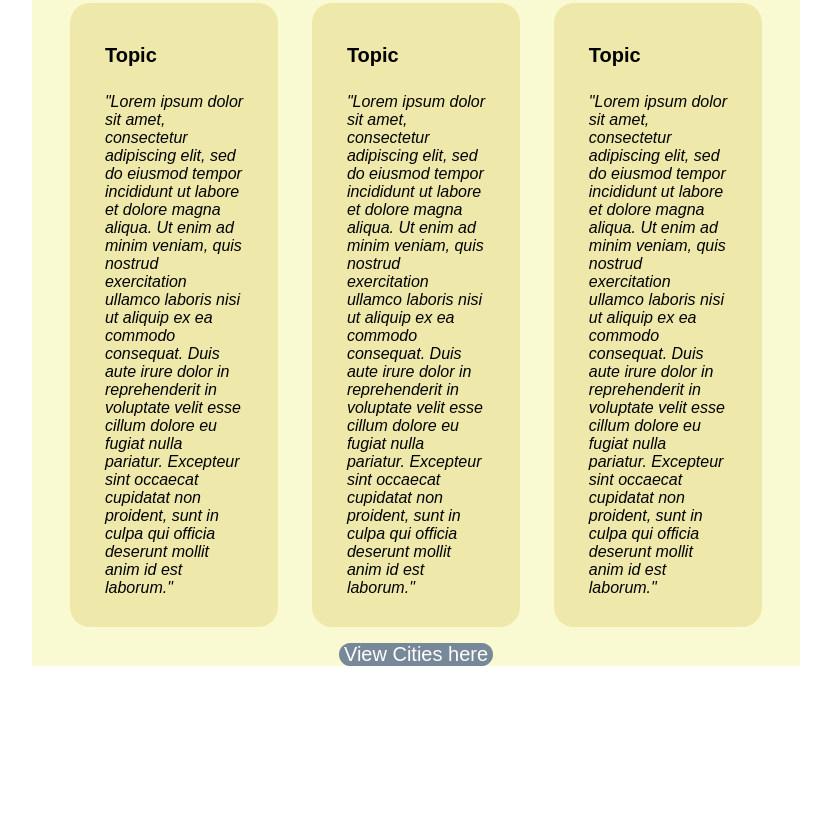
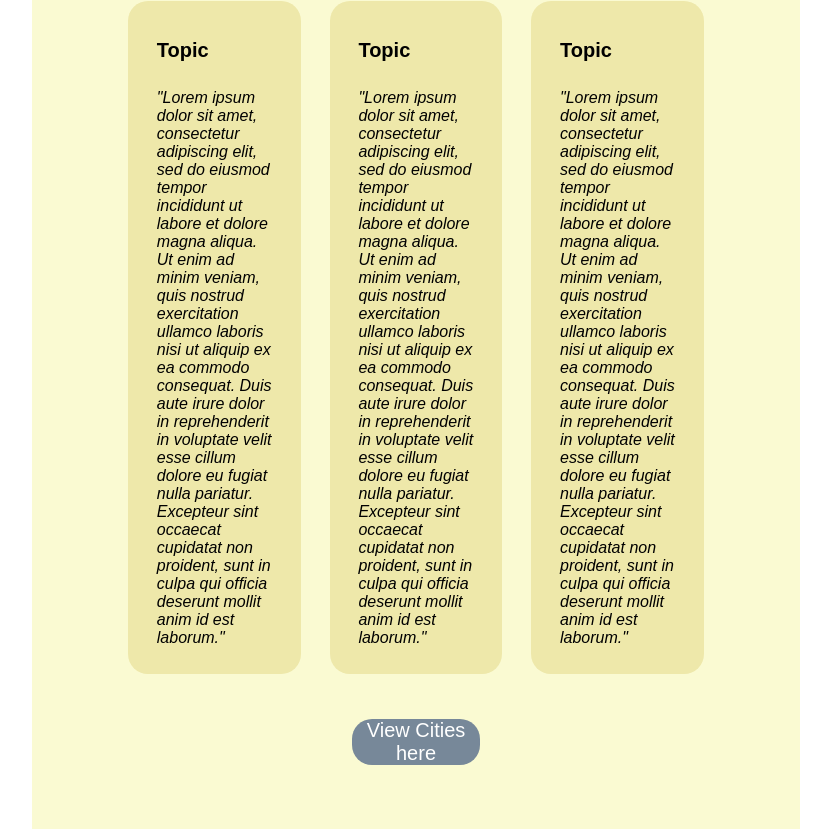
Before and after one commit to jackcurtin/wayfarer, an Angular app: page / in a window 1280 px wide. Shown: the part 452-1281 px from the top of the page, without its empty margins (224-1055 px from the left). Before the commit the page ends 1118 px from the top, so only its background shows below. Built offline with nearby package versions, Linux system fonts and the light colour scheme.

Commit message:
adjusted css for city list to remain consisten size

```diff
--- a/src/app/cities/cities.component.css
+++ b/src/app/cities/cities.component.css
@@ -33,6 +33,7 @@ ul{
 
 #outlet{
   width: 100%;
+  height: 87vh;
   display: inline-flex;
   justify-items: right;
 }
--- a/src/app/cities/post-form/post-form.component.html
+++ b/src/app/cities/post-form/post-form.component.html
@@ -1,4 +1,4 @@
-<form id="post_form" ngNativeValidate>
+<form id="post_form" ngNativeValidate [(ngModel)]="form">
   <h2 id="form_heading">Wanna share? Let us know your story below.</h2>
   <div id="form_forms">
     <p id="author_tag" >Full Name:</p>
@@ -22,10 +22,9 @@
            required minlength="12" #aBody="ngModel">
     <div *ngIf="aBody.invalid && (aBody.touched)" id="body_alert">
       <div *ngIf="aBody.errors.required || aBody.errors.minLength">
-        Minimum 12 characters required
+        Minimum 12 characters required.
       </div>
     </div>
   </div>
   <input (click)="createPost(author, title, body)" type="submit" value="Submit" id="submit">
-  }
 </form>
--- a/src/app/cities/post-form/post-form.component.ts
+++ b/src/app/cities/post-form/post-form.component.ts
@@ -15,6 +15,7 @@ export class PostFormComponent implements OnInit {
   id: number = POSTS.length + 1;
   @Input() city: any;
   date: string = this.datepipe.transform(Date.now()).toString();
+  form: any;
 
   constructor(private datepipe: DatePipe, private citiesService: CitiesService) { }
 
@@ -39,6 +40,7 @@ export class PostFormComponent implements OnInit {
       this.author = '';
       this.title = '';
       this.body = '';
+      this.form.markAsUntouched().reset();
     }
   }
 }
--- a/src/app/homepage/homepage.component.css
+++ b/src/app/homepage/homepage.component.css
@@ -9,7 +9,8 @@
   flex-direction: column;
   background-color: lightgoldenrodyellow;
   margin: 0px 10%;
-  width: 60%;
+  padding: 0px 5% 5% 5%;
+  width: 50%;
   margin-left: 20%;
 }
 h3{
@@ -41,7 +42,7 @@ li{
   font-size: 20px;
   border-radius: 20px;
   width: 20%;
-  margin: 0 40%;
+  margin: 5% 40% 0px;
 }
 #cities_link:hover{
   background-color: palevioletred;
```
